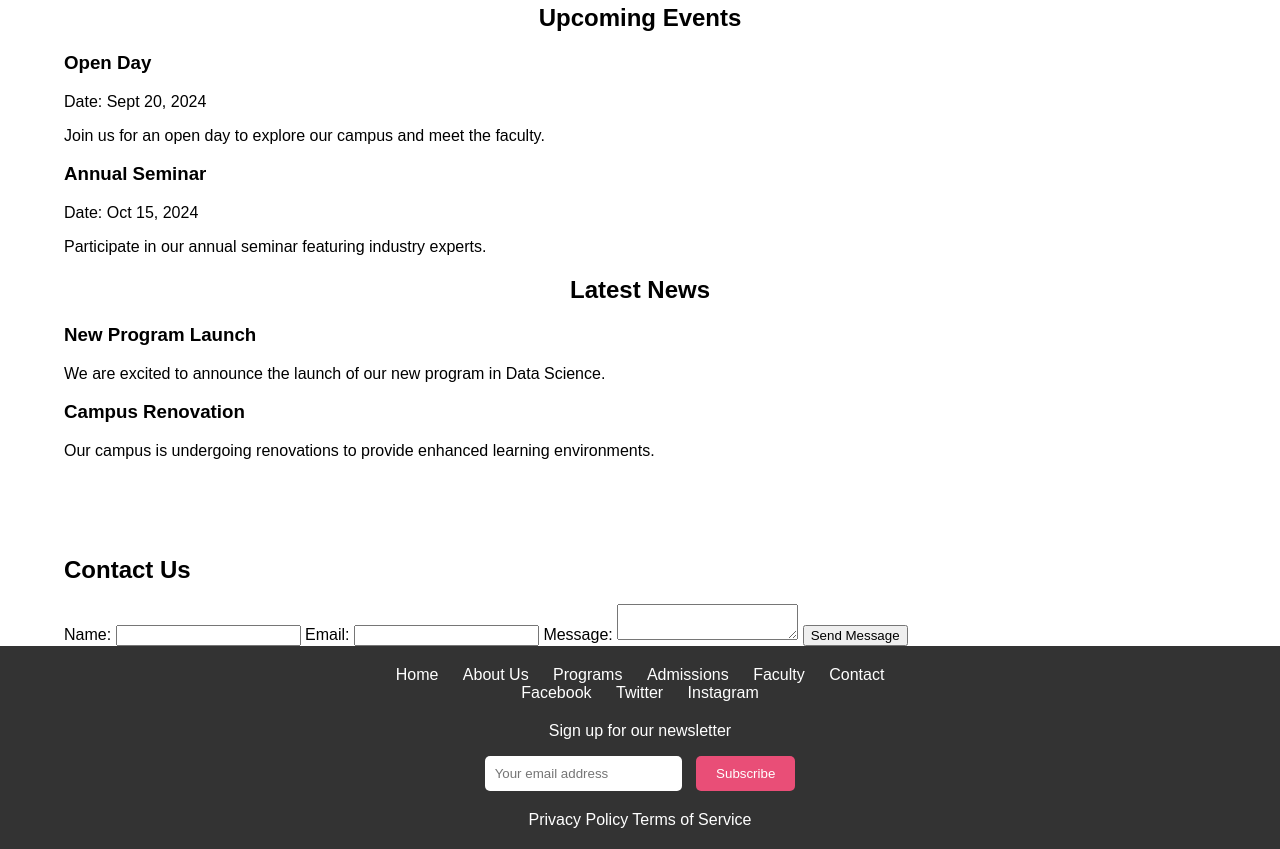
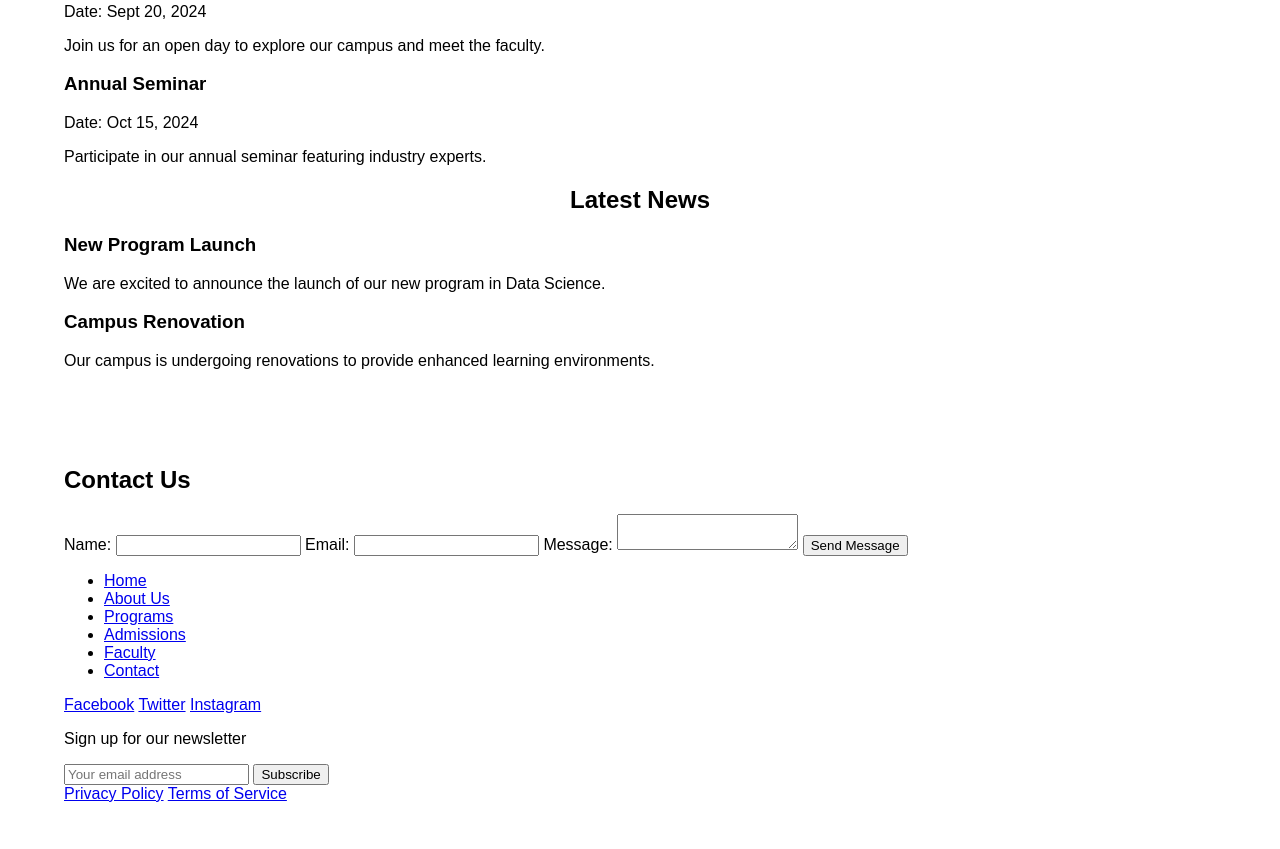
Before and after one commit to Praneeth2204/praneethsai2204, a plain HTML site: page index.html in a window 1280 px wide. Shown: the part 1668-2517 px from the top of the page. After the commit the page ends 2471 px from the top, so only its background shows below. Drawn offline with nearby package versions, Linux system fonts and the light colour scheme; a script that the page names is missing.

Commit message:
Update styles.css

```diff
--- a/styles.css
+++ b/styles.css
@@ -80,7 +80,7 @@ header .search-bar input {
     text-align: center;
 }
 
-.stats, .program-grid, .testimonial-grid {
+.stats, .program-grid, .testimonial-slider {
     display: flex;
     justify-content: space-around;
     flex-wrap: wrap;
@@ -103,56 +103,3 @@ header .search-bar input {
 .events-news .events, .events-news .news {
     text-align: left;
 }
-
-footer {
-    background: #333;
-    color: #fff;
-    padding: 20px 0;
-    text-align: center;
-}
-
-footer .footer-nav ul {
-    list-style: none;
-    margin: 0;
-    padding: 0;
-}
-
-footer .footer-nav ul li {
-    display: inline;
-    margin: 0 10px;
-}
-
-footer .footer-nav a {
-    color: #fff;
-    text-decoration: none;
-}
-
-footer .social-media a {
-    margin: 0 10px;
-    color: #fff;
-    text-decoration: none;
-}
-
-footer .newsletter {
-    margin: 20px 0;
-}
-
-footer .newsletter input {
-    padding: 10px;
-    border-radius: 5px;
-    border: none;
-    margin-right: 10px;
-}
-
-footer .newsletter button {
-    padding: 10px 20px;
-    border: none;
-    border-radius: 5px;
-    background: #e94e77;
-    color: #fff;
-    cursor: pointer;
-}
-
-footer .legal-links a {
-    color: #fff;
-    text-decoration: none;
```
